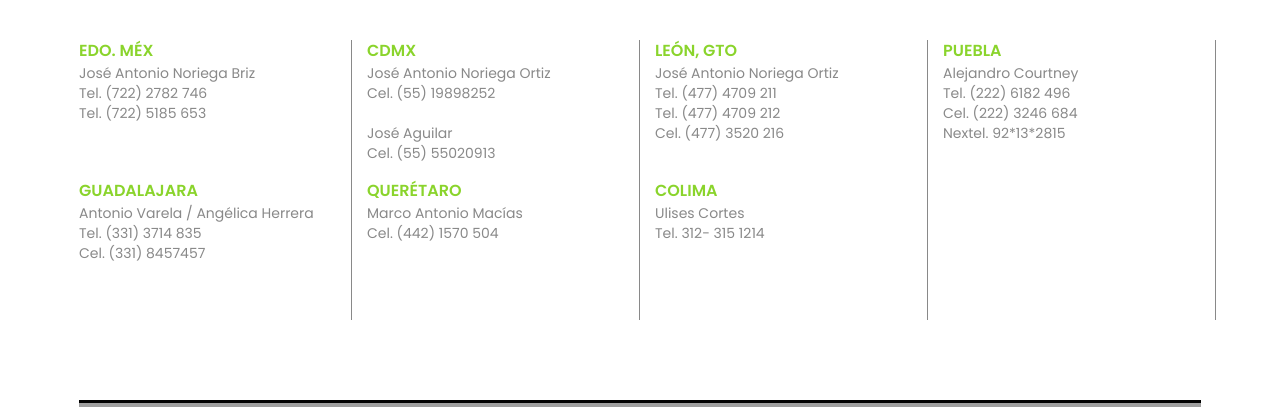
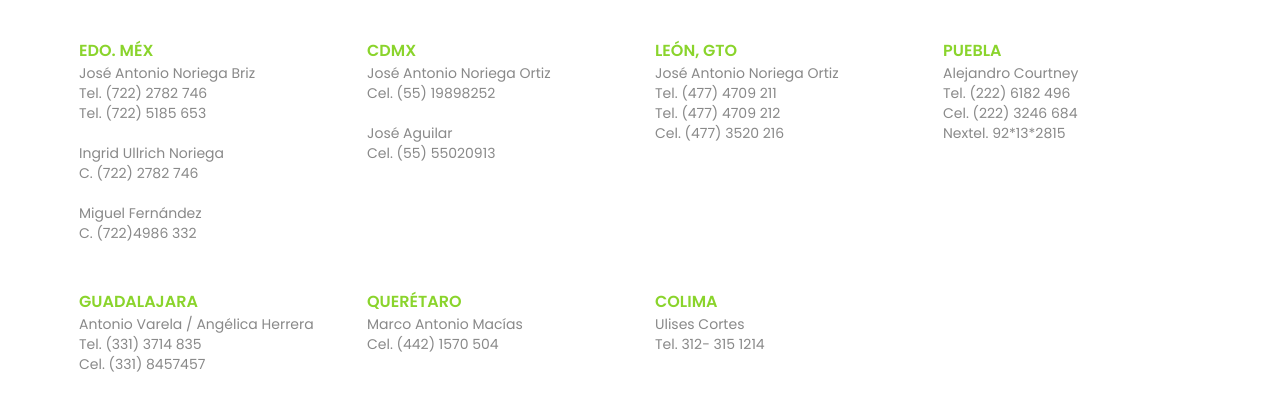
Before and after one commit to jesusrq92/noba, a PHP site: page /sucursales.php in a window 1280 px wide. Shown: the part 220-627 px from the top of the page. Run offline with PHP 8.4, Linux system fonts and the light colour scheme; some libraries are stand-ins or nearby versions; grey boxes are pictures that could not be loaded.

Commit message:
se agregaron en edo de mexico

```diff
--- a/css/sucursales.css
+++ b/css/sucursales.css
@@ -2,8 +2,9 @@
 .titSuc{color: #43B763; font-weight: 600; font-size: 16px;}
 .sucursales{padding: 40px 0;}
 .container {width: 90%; }
-iframe{height:500px;width:100%; border-bottom: 3px solid black;border-top: 3px solid black; }
-.bordeSuc{border-right: 1px solid #898989; height: 140px; }
+iframe{height:500px;width:100%; border-bottom: 3px solid black;border-top: 3px solid black;margin-top: -165px; }
+/*.bordeSuc{border-right: 1px solid #898989; height: 140px; }*/
+.bordeSuc {height: 251px;}
 .linkSucursal{color:#8ad42c !important;}
 .linkSucursal:hover{color: #4F4C50 !important;}
 
--- a/suc.html
+++ b/suc.html
@@ -7,7 +7,11 @@
               <span class="titSuc wow fadeInDown" data-wow-duration="2s"><a class="linkSucursal" target="_blank" href="contacto.php">EDO. MÉX</a></span><br>
               José Antonio Noriega Briz<br>
               Tel. (722) 2782 746<br>
-              Tel. (722) 5185 653<br>
+              Tel. (722) 5185 653<br><br>
+              Ingrid Ullrich Noriega<br>
+              C. (722) 2782 746<br><br>
+              Miguel Fernández<br>
+              C. (722)4986 332<br>
               </p>
             </div>
             <div class="col-lg-3 col-sm-4 col-xs-6 bordeSuc">
```
